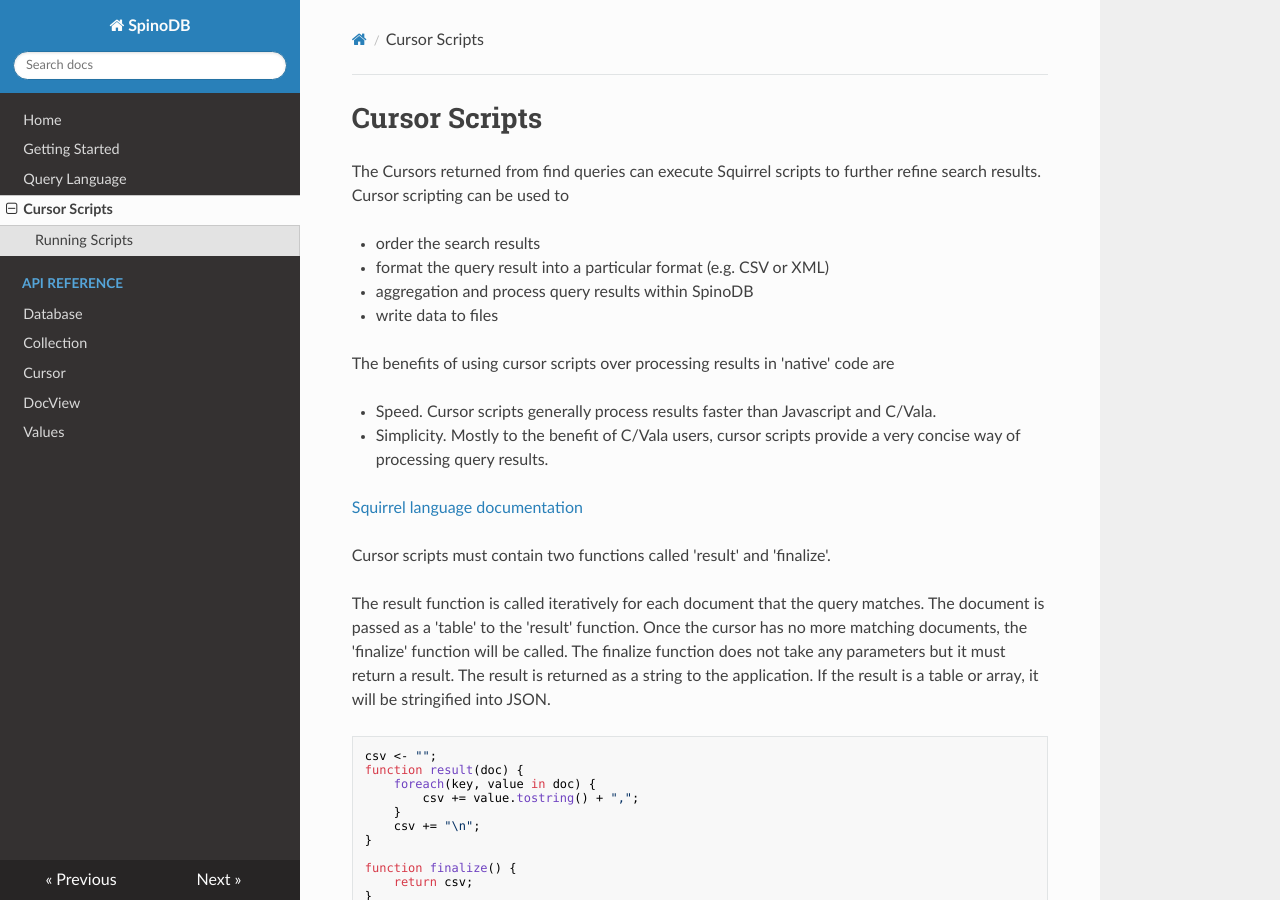
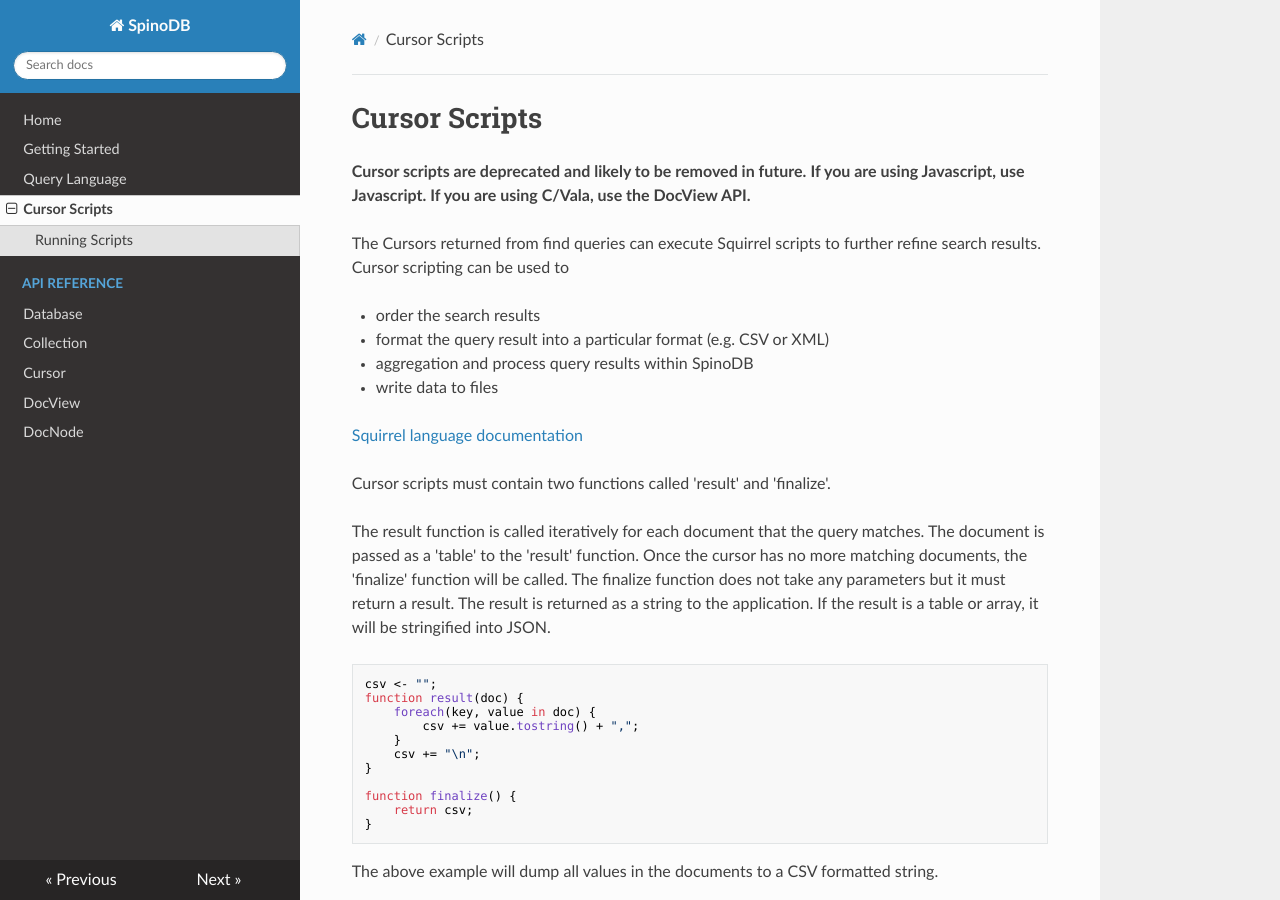
Before and after one commit to supercamel/SpinoDB, an MkDocs documentation site: the page built from docs/cursor_scripts.md, in a window 1280 px wide and 900 px high. Built offline with MkDocs 1.6.1, drawn with Linux system fonts in a browser that asks for light colours; nearby versions of some CDN libraries.

```diff
--- a/docs/cursor_scripts.md
+++ b/docs/cursor_scripts.md
@@ -1,4 +1,7 @@
 # Cursor Scripts
+
+**Cursor scripts are deprecated and likely to be removed in future.**
+**If you are using Javascript, use Javascript. If you are using C/Vala, use the DocView API.**
 
 The Cursors returned from find queries can execute Squirrel scripts to further refine search results. Cursor scripting can be used to
 
@@ -6,11 +9,6 @@ The Cursors returned from find queries can execute Squirrel scripts to further r
 * format the query result into a particular format (e.g. CSV or XML)
 * aggregation and process query results within SpinoDB
 * write data to files
-
-The benefits of using cursor scripts over processing results in 'native' code are
-
-* Speed. Cursor scripts generally process results faster than Javascript and C/Vala.
-* Simplicity. Mostly to the benefit of C/Vala users, cursor scripts provide a very concise way of processing query results.
 
 [Squirrel language documentation](http://www.squirrel-lang.org/squirreldoc/reference/language.html)
 
--- a/mkdocs.yml
+++ b/mkdocs.yml
@@ -8,6 +8,6 @@ nav:
         - Database: api/database.md
         - Collection: api/collection.md
         - Cursor: api/cursor.md
-        - DocView: api/document_viewer.md
-        - Values : api/value.md
+        - DocView: api/docview.md
+        - DocNode: api/docnode.md
 theme: readthedocs
```
Also changed, not shown: README.md (+1 -38 lines), docs/api/database.md (+1 -0 lines), docs/api/document_viewer.md (deleted, +0 -38 lines), docs/api/docview.md (added, +71 -0 lines), docs/api/docnode.md (renamed from docs/api/value.md), 3 other files.
